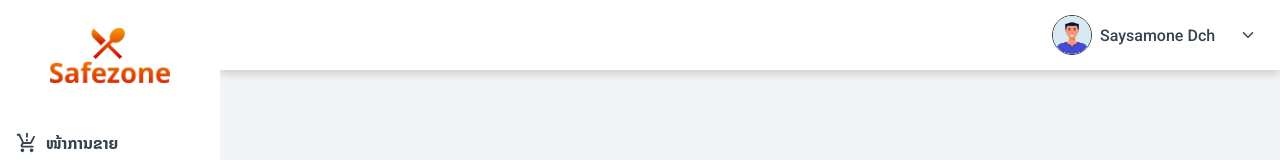
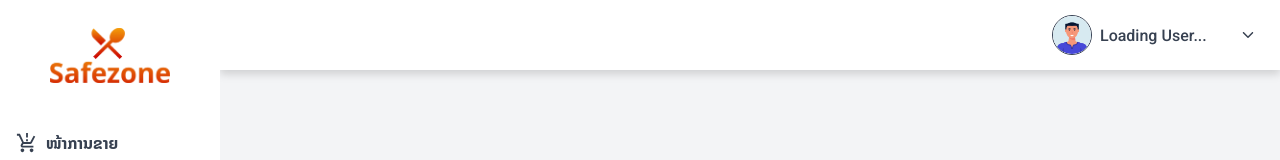
Before and after one commit to noydch/safezone-admin, a React (Vite) app: page /category/1 in a window 1280 px wide. Shown: the top 160 px of the page. Built offline with nearby package versions, Linux system fonts and the light colour scheme; what @react-pdf/renderer would draw is missing.

Commit message:
report12

```diff
--- a/src/api/apiPath.js
+++ b/src/api/apiPath.js
@@ -1,5 +1,5 @@
-// const baseUrl = 'http://localhost:5050/api';
-const baseUrl = 'https://safezone-backend-5.onrender.com/api';
+const baseUrl = 'http://localhost:5050/api';
+// const baseUrl = 'https://safezone-backend-5.onrender.com/api';
 
 
 export default class ApiPath {
--- a/src/components/sidebar/Sidebar.jsx
+++ b/src/components/sidebar/Sidebar.jsx
@@ -19,15 +19,10 @@ import { BsFillPersonVcardFill } from "react-icons/bs";
 import { NavLink, Outlet, useLocation } from 'react-router-dom';
 import { IoIosArrowDown } from "react-icons/io";
 import { FaTruck } from "react-icons/fa";
+import useSafezoneStore from '../../store/safezoneStore';
 
 const Sidebar = ({ children }) => {
-    // const [avatar, setAvatar] = useState(avatar1);
-    // const [isAvatarMenuOpen, setIsAvatarMenuOpen] = useState(false)
-
-    // const handleChangeAvatar = (newAvatar) => {
-    //     setAvatar(newAvatar);
-    //     setIsAvatarMenuOpen(false)
-    // }
+    const user = useSafezoneStore((state) => state.user);
 
     const [avatar, setAvatar] = useState(() => {
         // Load avatar from localStorage or use default
@@ -145,7 +140,6 @@ const Sidebar = ({ children }) => {
     const pathname = "/" + useLocation().pathname.split("/")[1];
     const isActivePath = (path) => { return pathname === path };
 
-
     return (
         <div className=' flex h-screen'>
             <section className=' sticky w-[220px] bg-white p-2 flex flex-col z-50'>
@@ -213,7 +207,7 @@ const Sidebar = ({ children }) => {
                                 )
                             }
                             <p className=' font-medium'>
-                                Saysamone Dch
+                                {user ? `${user.fname} ${user.lname}` : 'Loading User...'}
                             </p>
                         </div>
                         <IoIosArrowDown />
```
